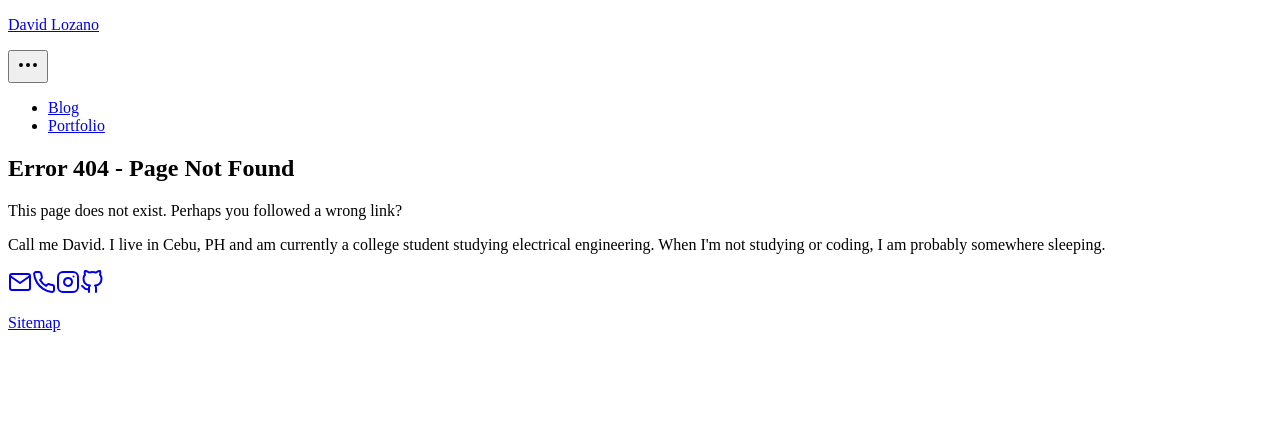
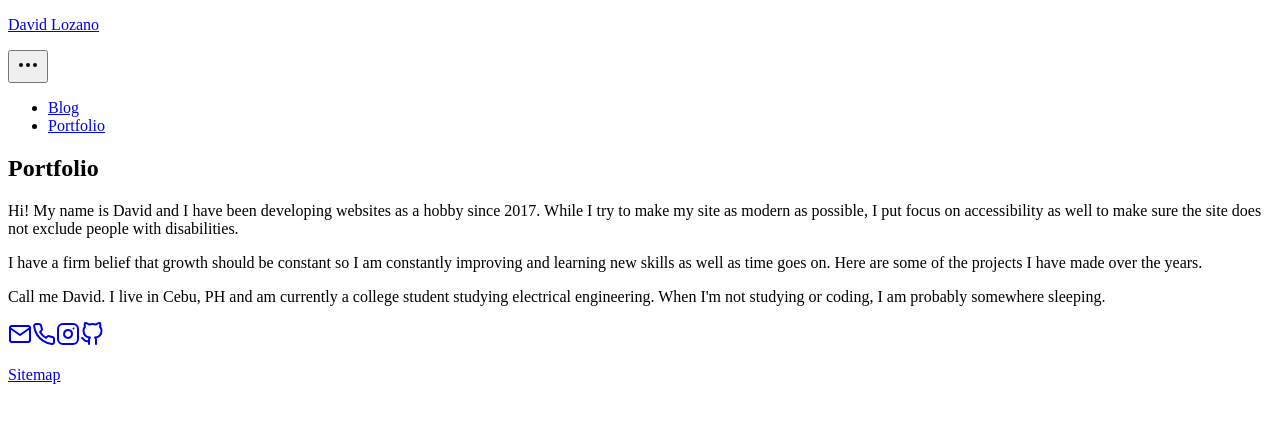
Before and after one commit to pdlozano/main, a Next.js app: page /portfolio in a window 1280 px wide. Before the commit this address had no page. Shown: the top 422 px of the page. Built offline with nearby package versions, Linux system fonts and the light colour scheme.

Commit message:
Add Portfolio Page

```diff
--- /dev/null
+++ b/components/PortfolioPage/Introduction.tsx
@@ -0,0 +1,15 @@
+function Introduction() {
+    return (
+        <div>
+            <h1>Portfolio</h1>
+            <p>Hi! My name is David and I have been developing websites as a hobby since 2017. While I try to make my
+                site as modern as possible, I put focus on accessibility as well to make sure the site does not exclude
+                people with disabilities.</p>
+
+            <p>I have a firm belief that growth should be constant so I am constantly improving and learning new skills
+                as well as time goes on. Here are some of the projects I have made over the years.</p>
+        </div>
+    );
+}
+
+export default Introduction;
--- /dev/null
+++ b/components/PortfolioPage/index.tsx
@@ -0,0 +1,11 @@
+import Introduction from "./Introduction";
+
+function PortfolioPage() {
+    return (
+        <>
+            <Introduction />
+        </>
+    );
+}
+
+export default PortfolioPage;
--- /dev/null
+++ b/pages/portfolio.tsx
@@ -0,0 +1,12 @@
+import MainComponent from "../components/MainComponent";
+import PortfolioPage from "../components/PortfolioPage";
+
+function Portfolio() {
+    return (
+        <MainComponent title="Portfolio">
+            <PortfolioPage />
+        </MainComponent>
+    )
+}
+
+export default Portfolio;
```
